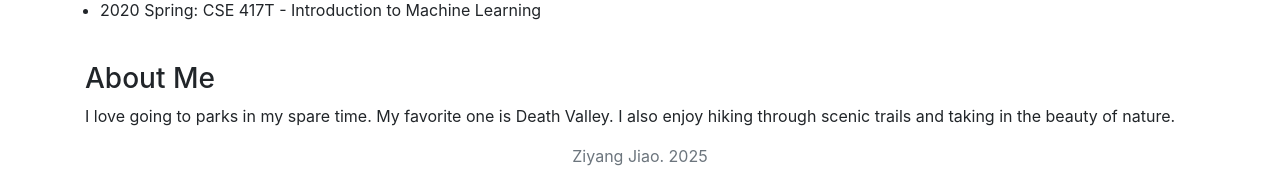
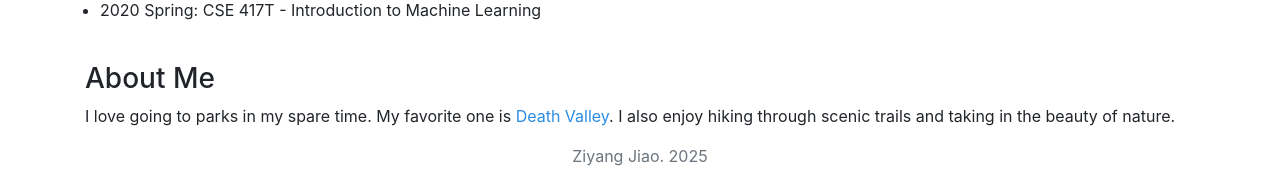
Before and after one commit to ZiyangJiao/ZiyangJiao.github.io, a Jekyll site: the page index.html, which Jekyll copies as it is, in a window 1280 px wide and 900 px high, scrolled down 837 px. Shown: the part 716-897 px from the top of the window. Built offline with Jekyll 4.4.1, drawn with Linux system fonts in a browser that asks for light colours; nearby versions of some CDN libraries; part of the change alters nothing that is shown.

```diff
--- a/index.html
+++ b/index.html
@@ -204,7 +204,7 @@
 
         <a name="aboutme" style="display: block; margin-top: -50px; padding-top: 50px;"></a>
         <h3>About Me</h3>
-        <p>I love going to parks in my spare time. My favorite one is Death Valley. I also enjoy hiking through scenic trails and taking in the beauty of nature.</p>
+        <p>I love going to parks in my spare time. My favorite one is <a href="https://www.nps.gov/deva/index.htm">Death Valley</a>. I also enjoy hiking through scenic trails and taking in the beauty of nature.</p>
       </div>
     </div>
   </div>
```
